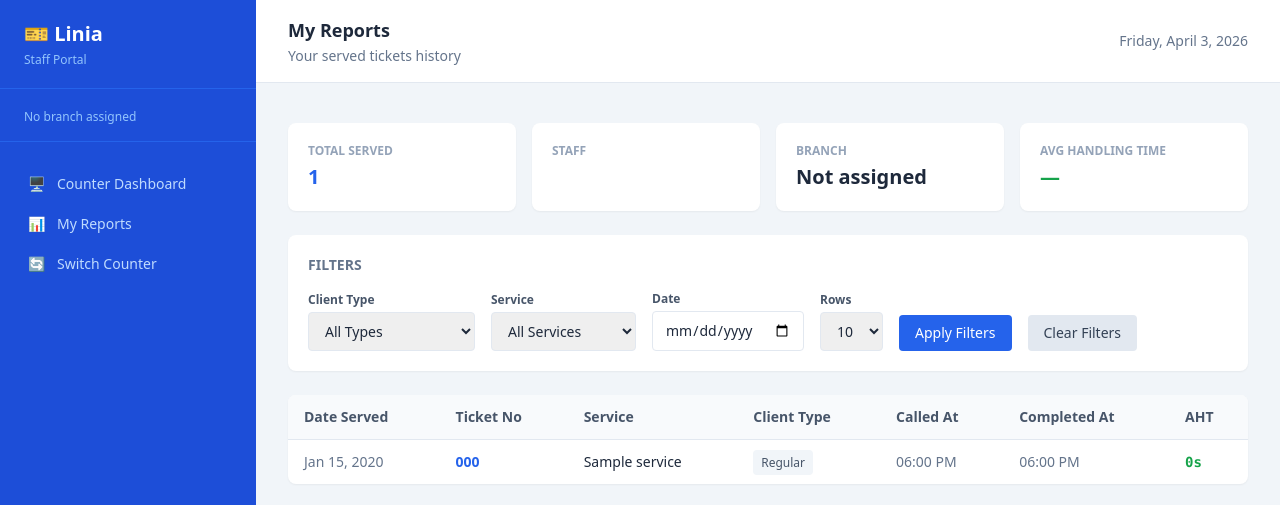
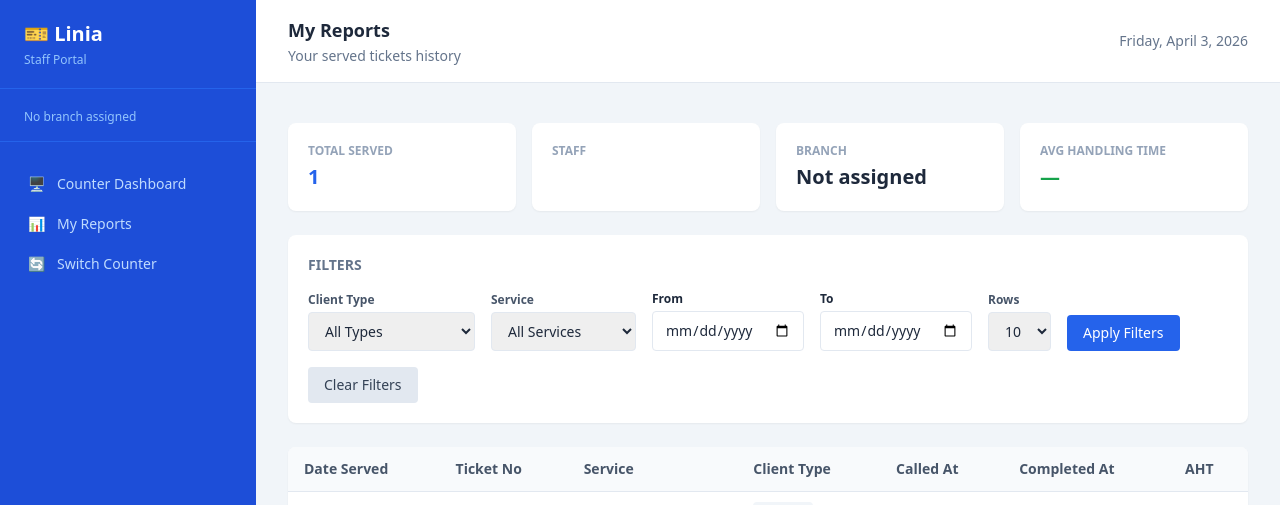
Before and after one commit to irilnursharief/linia, a Django app: template counters/templates/counters/reports.html in a window 1280 px wide. Shown: the top 505 px of the page. Run offline with Django 5.2, Linux system fonts and the light colour scheme; tables that the repository leaves empty hold one stand-in row (values such as "Sample post"); the template is opened without the code that fills it: values that come from a table or form of the project are taken from there, most other values are stand-ins (such as "Sample title", 1, 10 or a date in 2020); some libraries are stand-ins or nearby versions.

Commit message:
feat: Implement date range filtering for staff performance reports

```diff
--- a/counters/templates/counters/reports.html
+++ b/counters/templates/counters/reports.html
@@ -70,14 +70,21 @@
                 </select>
             </div>
 
-            <div>
-                <label class="block text-xs font-semibold text-slate-600 mb-1">
-                    Date
-                </label>
-                <input type="date" name="date"
-                    value="{{ selected_date }}"
-                    class="border border-slate-200 rounded px-3 py-2 text-sm">
+            <div class="flex gap-4">
+                <div>
+                    <label class="block text-xs font-semibold text-slate-6500 mb-1">From</label>
+                    <input type="date" name="start_date"
+                        value="{{ start_date }}"
+                        class="border border-slate-200 rounded px-3 py-2 text-sm">
+                </div>
+                <div>
+                    <label class="block text-xs font-semibold text-slate-6500 mb-1">To</label>
+                    <input type="date" name="end_date"
+                        value="{{ end_date }}"
+                        class="border border-slate-200 rounded px-3 py-2 text-sm">
+                </div>
             </div>
+
              <div>
                 <label class="block text-xs font-semibold text-slate-600 mb-1">
                     Rows
@@ -95,12 +102,13 @@
                 Apply Filters
             </button>
 
-            {% if selected_client_type or selected_service or selected_date %}
+            {% if selected_client_type or selected_service or start_date or end_date %}
                 <a href="{% url 'counter-reports' %}"
-                   class="bg-slate-200 text-slate-700 px-4 py-2 rounded text-sm hover:bg-slate-300 transition">
+                class="bg-slate-200 text-slate-700 px-4 py-2 rounded text-sm hover:bg-slate-300 transition">
                     Clear Filters
                 </a>
             {% endif %}
+
         </form>
     </div>
 
```
Also changed, not shown: counters/views.py (+10 -8 lines).
